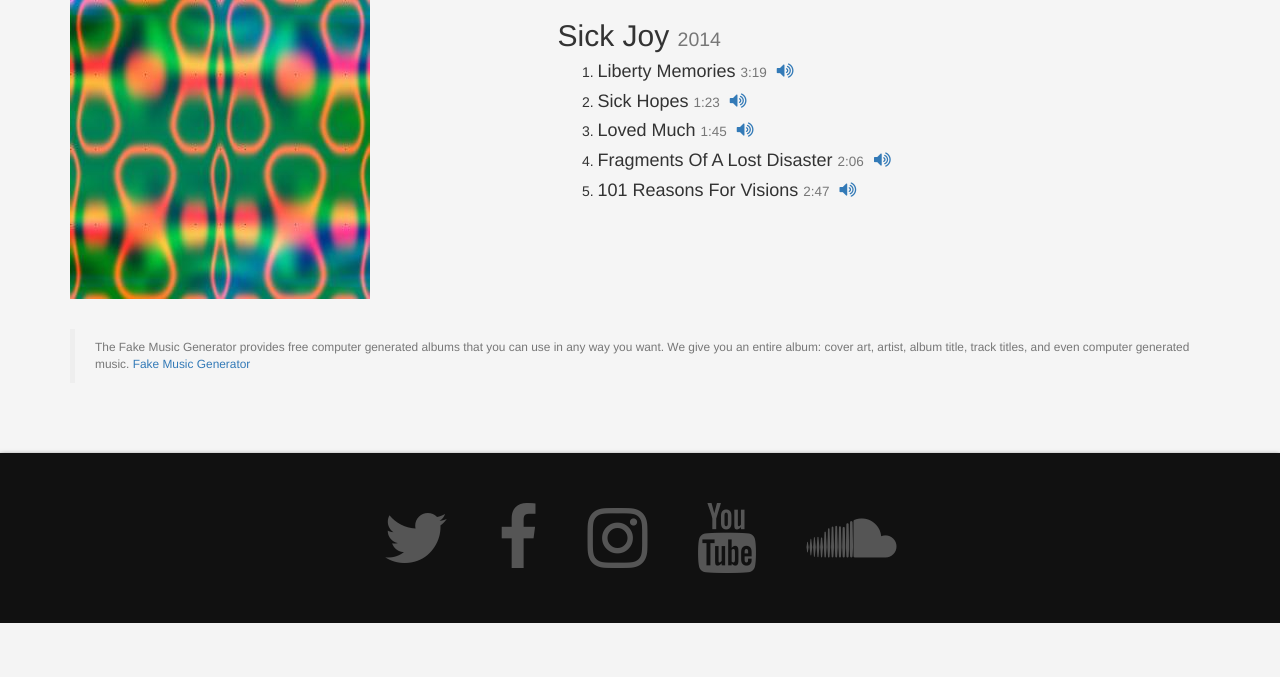
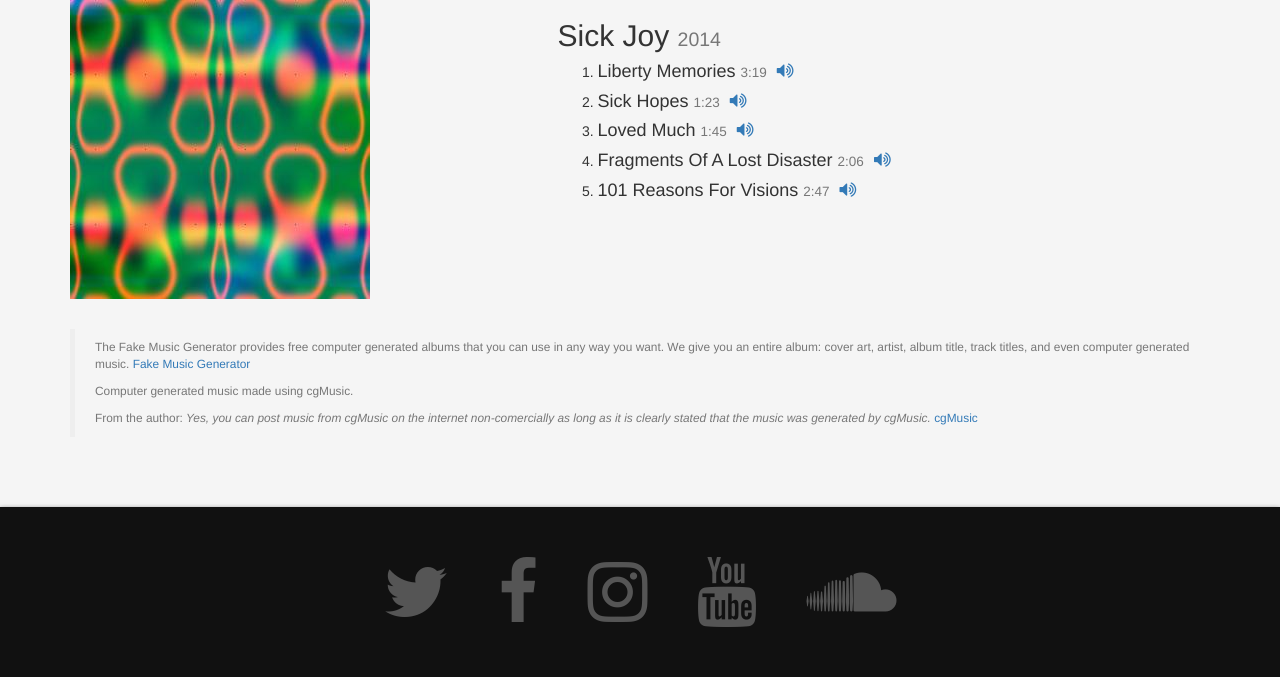
Before and after one commit to jpoehnelt/cs399-band, a Django app: page /discography in a window 1280 px wide. Shown: the part 1523-2200 px from the top of the page. Before the commit the page ends 2146 px from the top, so only its background shows below. Run offline with Django 3.2, Linux system fonts and the light colour scheme; parts of the project's set-up code (start-up, migrations or seed data) failed here and were passed over; some libraries are stand-ins or nearby versions.

Commit message:
added more license/use information for music

```diff
--- a/app/templates/discography.html
+++ b/app/templates/discography.html
@@ -41,13 +41,20 @@
             {% endfor %}
         </div>
 
-        <blockquote class="text-muted small">The Fake Music Generator provides free computer
-            generated
-            albums
-            that you can use in any way you want. We give you an entire album: cover art, artist,
-            album
-            title, track titles, and even computer generated music. <a
-                    href="http://www.fakemusicgenerator.com">Fake Music Generator</a></blockquote>
+        <blockquote class="text-muted small">
+            <p>The Fake Music Generator provides free computer
+                generated albums that you can use in any way you want. We give you an entire album:
+                cover art, artist, album title, track titles, and even computer generated music. <a
+                        href="http://www.fakemusicgenerator.com">Fake Music Generator</a></p>
+
+            <p>Computer generated music made using cgMusic.</p>
+
+            <p>From the author:<em> Yes, you can post music from cgMusic on the internet
+                non-comercially as long as it is clearly stated that the
+                music was generated by cgMusic.</em> <a
+                    href="http://codeminion.com/blogs/maciek/2008/05/cgmusic-computers-create-music/">cgMusic</a>
+            </p>
+        </blockquote>
     </div>
 
 {% endblock %}
```
